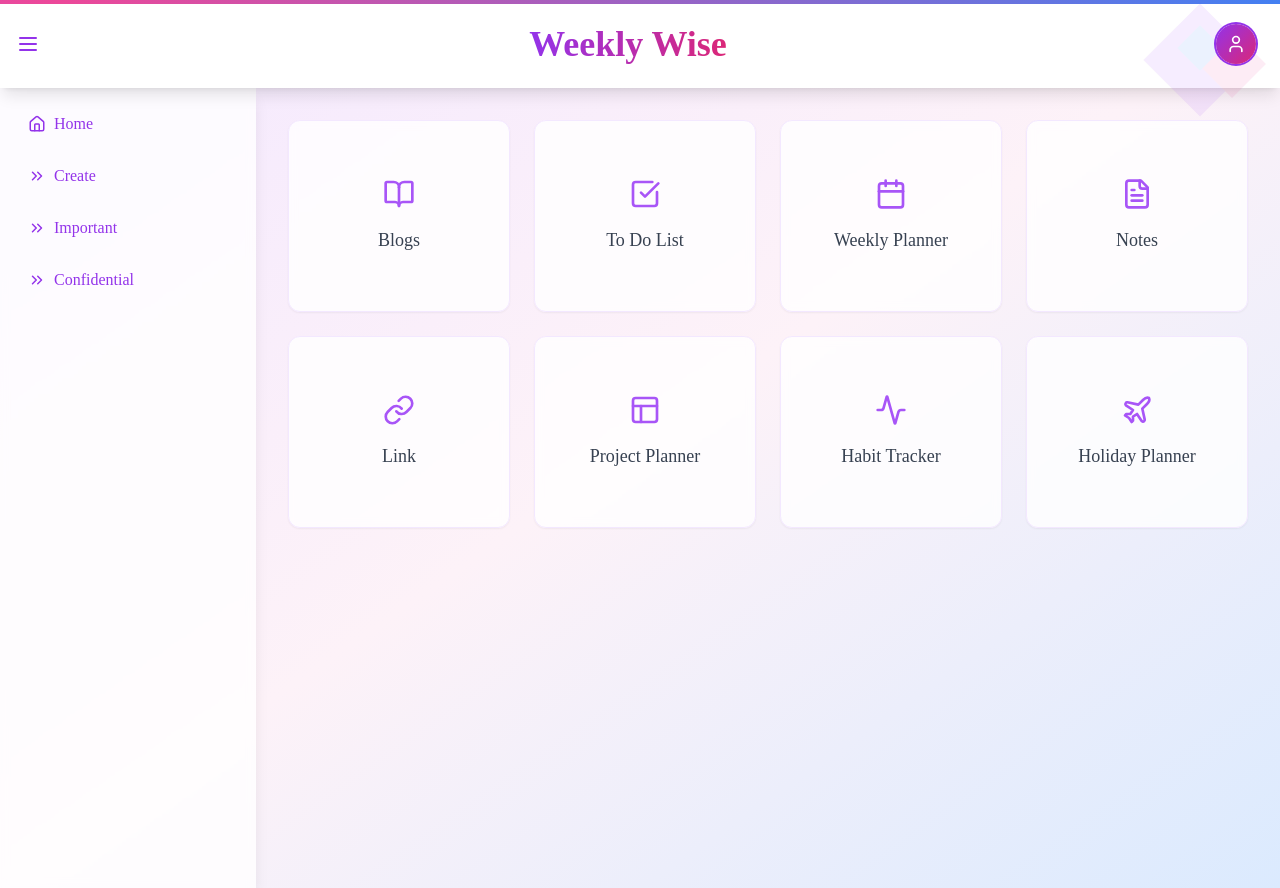
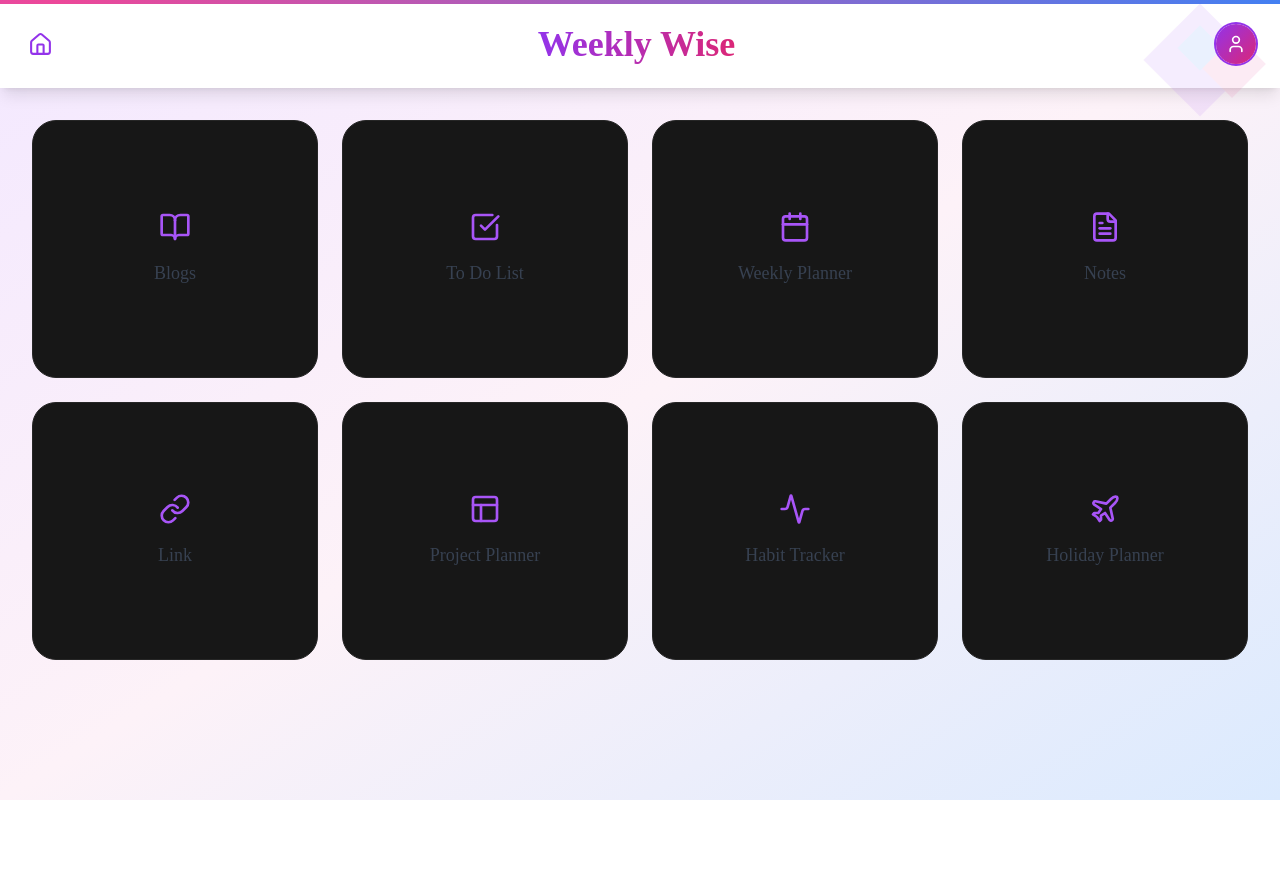
Before and after one commit to Bhartibfe/Weekly-Wise, a React (Vite) app: page / in a window 1280 px wide. After the commit the page ends 800 px from the top, so only its background shows below. Built offline with nearby package versions, Linux system fonts and the light colour scheme.

Commit message:
add splotlight

```diff
--- a/package.json
+++ b/package.json
@@ -11,8 +11,10 @@
   },
   "dependencies": {
     "@hello-pangea/dnd": "^18.0.1",
+    "@radix-ui/react-slot": "^1.2.3",
     "animated-backgrounds": "^1.1.0",
     "date-fns": "^4.1.0",
+    "gsap": "^3.13.0",
     "lottie-react": "^2.4.1",
     "lucide-react": "^0.469.0",
     "postprocessing": "^6.36.6",
--- a/src/components/HomePage.jsx
+++ b/src/components/HomePage.jsx
@@ -1,4 +1,6 @@
 import { useNavigate } from "react-router-dom";
+import SpotlightCard from "./ui/SpotlightCard";
+
 import {
   BookOpen,
   CheckSquare,
@@ -34,11 +36,13 @@ const HomePage = () => {
         <main className="flex-1">
           <div className="grid grid-cols-1 md:grid-cols-2 lg:grid-cols-3 xl:grid-cols-4 gap-6">
             {menuItems.map((item) => (
-							<div
+              <SpotlightCard
                 key={item.path}
-								className="group relative bg-white/80 backdrop-blur-sm rounded-xl border border-purple-100 p-6 h-48 flex flex-col items-center justify-center shadow-sm hover:shadow-xl transition-all duration-300 cursor-pointer hover:scale-105 hover:bg-gradient-to-br from-purple-500 to-pink-500"
+                className="custom-spotlight-card cursor-pointer"
+                spotlightColor="rgba(255, 255, 255, 0.25)"
                 onClick={() => handleItemClick(item.path)}
               >
+                <div className="flex flex-col items-center justify-center h-48">
                   <item.icon
                     size={32}
                     className="text-purple-500 group-hover:text-white mb-4 transition-colors"
@@ -47,6 +51,7 @@ const HomePage = () => {
                     {item.name}
                   </span>
                 </div>
+              </SpotlightCard>
             ))}
           </div>
         </main>
--- a/src/components/layouts/Header.jsx
+++ b/src/components/layouts/Header.jsx
@@ -1,4 +1,5 @@
-import { Menu } from "lucide-react";
+//import { Menu } from "lucide-react";
+import { Home } from "lucide-react";
 import Profile from "./Profile";
 import PropTypes from "prop-types";
 import { useNavigate } from "react-router-dom";
@@ -26,7 +27,12 @@ const Header = ({ toggleSidebar }) => {
         className="text-2xl font-bold flex items-center cursor-pointer text-purple-600 hover:text-purple-700 transition-colors"
         onClick={toggleSidebar}
       >
-				<Menu className="inline-block mr-2" />
+        <div
+          className="font-medium flex items-center gap-2 px-3 py-2 hover:bg-purple-100 text-purple-600 rounded-lg cursor-pointer transition-colors"
+          onClick={() => navigate("/")}
+        >
+          <Home size={25} />
+        </div>
       </div>
       <h1 className="text-center text-4xl font-bold bg-gradient-to-r from-purple-600 to-pink-600 text-transparent bg-clip-text">
         Weekly Wise
--- a/src/components/layouts/Layout.jsx
+++ b/src/components/layouts/Layout.jsx
@@ -1,22 +1,10 @@
-// // Layout.propTypes = {
-// // 	children: PropTypes.node.isRequired, // Ensures 'children' is a required React node
-
 import { useState } from "react";
-import { useNavigate } from "react-router-dom";
-import { ChevronDown, ChevronsRight, Home } from "lucide-react";
 import { Outlet } from "react-router-dom";
 import Header from "./Header";
-import { menuItems, sections } from "../shared/menuItems";
+//import { menuItems, sections } from "../shared/menuItems";
 
 const Layout = () => {
-	const navigate = useNavigate();
-	const [activeSection, setActiveSection] = useState(null);
-	const [sidebarVisible, setSidebarVisible] = useState(true);
-
-	const handleSectionClick = (section) => {
-		setActiveSection(activeSection === section ? null : section);
-	};
-
+  const [setSidebarVisible] = useState(true);
   const toggleSidebar = () => {
     setSidebarVisible((prev) => !prev);
   };
@@ -24,54 +12,7 @@ const Layout = () => {
   return (
     <div className="min-h-screen bg-gradient-to-br from-purple-100 via-pink-50 to-blue-100">
       <Header toggleSidebar={toggleSidebar} />
-
       <div className="flex">
-				{sidebarVisible && (
-					<aside className="w-64 bg-white/80 backdrop-blur-sm min-h-screen p-4 shadow-lg">
-						<div className="space-y-3">
-							{/* Home link */}
-							<div
-								className="font-medium flex items-center gap-2 px-3 py-2 hover:bg-purple-100 text-purple-600 rounded-lg cursor-pointer transition-colors"
-								onClick={() => navigate("/")}
-							>
-								<Home size={18} />
-								<span>Home</span>
-							</div>
-
-							{sections.map((section) => (
-								<div key={section} className="space-y-1">
-									<div
-										className="font-medium flex items-center gap-2 px-3 py-2 hover:bg-purple-100 text-purple-600 rounded-lg cursor-pointer transition-colors"
-										onClick={() => handleSectionClick(section)}
-									>
-										{activeSection === section ? (
-											<ChevronDown size={18} />
-										) : (
-											<ChevronsRight size={18} />
-										)}
-										{section}
-									</div>
-
-									{activeSection === section && (
-										<div className="ml-6 space-y-1">
-											{menuItems.map((item) => (
-												<div
-													key={item.path}
-													className="text-gray-600 hover:bg-purple-100 hover:text-purple-600 px-3 py-2 rounded-lg cursor-pointer transition-colors flex items-center gap-2"
-													onClick={() => navigate(item.path)}
-												>
-													<item.icon size={16} />
-													{item.name}
-												</div>
-											))}
-										</div>
-									)}
-								</div>
-							))}
-						</div>
-					</aside>
-				)}
-
         <main className="flex-1">
           <Outlet />
         </main>
--- /dev/null
+++ b/src/components/ui/SpotlightCard.jsx
@@ -0,0 +1,64 @@
+/* eslint-disable no-undef */
+/* eslint-disable react/prop-types */
+import { useRef, useState } from "react";
+
+const SpotlightCard = ({
+  children,
+  className = "",
+  spotlightColor = "rgba(255, 255, 255, 0.25)",
+  ...props // 👈 accept extra props like onClick
+}) => {
+  const divRef = useRef(null);
+  const [isFocused, setIsFocused] = useState(false);
+  const [position, setPosition] = useState({ x: 0, y: 0 });
+  const [opacity, setOpacity] = useState(0);
+
+  const handleMouseMove = (e) => {
+    if (!divRef.current || isFocused) return;
+
+    const rect = divRef.current.getBoundingClientRect();
+    setPosition({ x: e.clientX - rect.left, y: e.clientY - rect.top });
+  };
+
+  const handleFocus = () => {
+    setIsFocused(true);
+    setOpacity(0.6);
+  };
+
+  const handleBlur = () => {
+    setIsFocused(false);
+    setOpacity(0);
+  };
+
+  const handleMouseEnter = () => {
+    setOpacity(0.6);
+  };
+
+  const handleMouseLeave = () => {
+    setOpacity(0);
+  };
+
+  return (
+    <div
+      ref={divRef}
+      onMouseMove={handleMouseMove}
+      onFocus={handleFocus}
+      onBlur={handleBlur}
+      onMouseEnter={handleMouseEnter}
+      onMouseLeave={handleMouseLeave}
+      className={`relative rounded-3xl border border-neutral-800 bg-neutral-900 overflow-hidden p-8 ${className}`}
+      {...props} // 👈 forward onClick, etc.
+    >
+      <div
+        className="pointer-events-none absolute inset-0 opacity-0 transition-opacity duration-500 ease-in-out"
+        style={{
+          opacity,
+          background: `radial-gradient(circle at ${position.x}px ${position.y}px, ${spotlightColor}, transparent 80%)`,
+        }}
+      />
+      {children}
+    </div>
+  );
+};
+
+export default SpotlightCard;
```
Also changed, not shown: jsconfig.json (added, +8 -0 lines), components.json (added), 1 other file (tests, documents, lock files or other folders). Lines whose indentation alone changed are shown as unchanged.
